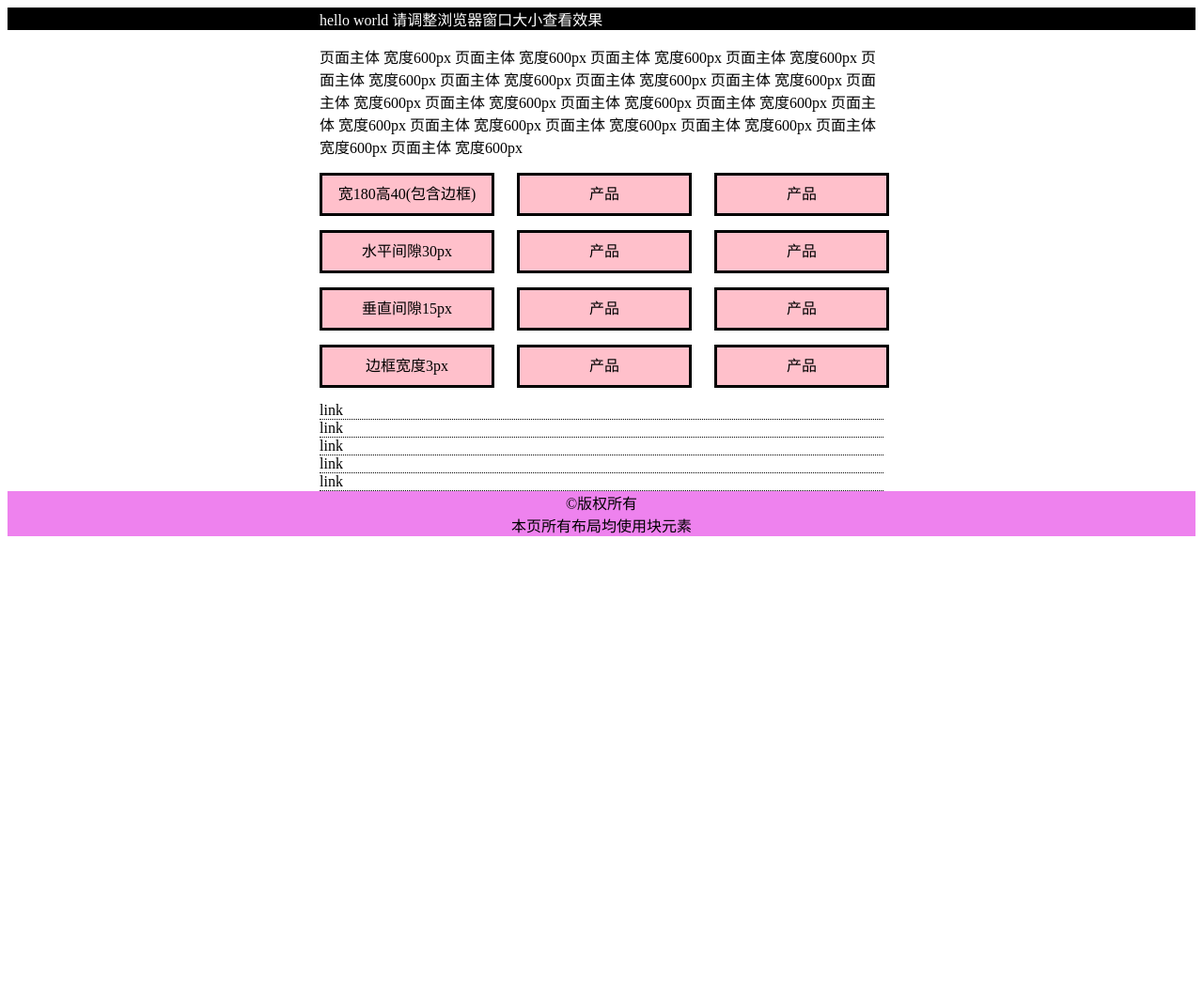
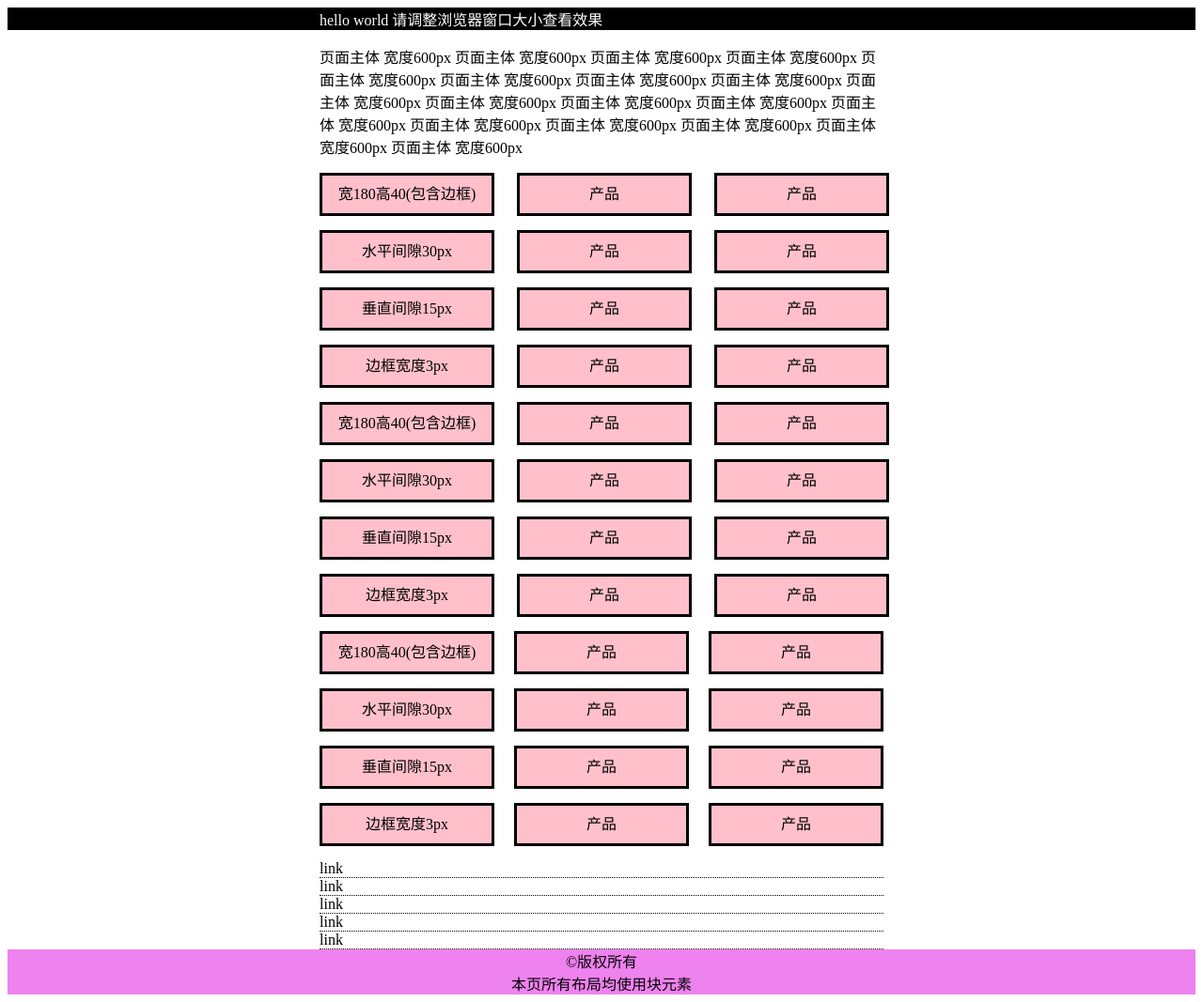
Before and after one commit to liangddkk/miao, a plain HTML site: page css-block-layout.html in a window 1280 px wide. Shown: the whole page at 94% size. Before the commit the page ends 800 px from the top, so only its background shows below. Drawn offline with Linux system fonts and the light colour scheme.

Commit message:
css-block-layout.html task

```diff
--- a/css-block-layout.html
+++ b/css-block-layout.html
@@ -11,7 +11,7 @@
     }
     .title div{
       margin: auto;
-      color: white;
+      color: white;  /*字体颜色 */
       width: 600px;
     }
 
@@ -61,9 +61,72 @@
       margin-top: -61px;
     }
 
+    .span{
+      margin: auto;
+      width: 600px;
+      font-size: 0;
+      vertical-align: middle;
+    }
+
+    span{
+      font-size: 16px;
+      text-align: center;
+      line-height: 40px;
+      display:inline-block;
+      width: 180px;
+      height: 40px;
+      border: 3px solid;
+      background-color: pink;
+    }
+
+    span:nth-child(3n+2){
+      margin-left: 21px;
+      margin-bottom: 15px;
+    }
+
+    span:nth-child(3n+3){
+      margin-left: 21px;
+      margin-bottom: 15px;
+    }
+
+    span:hover{
+      background-color: red;
+    }
 
     .main div:hover{
       background-color: red;
+    }
+
+    ul{
+      margin: auto;
+      width: 600px;
+    }
+    ul li{
+      text-align: center;
+      line-height: 40px;
+      margin-left: -20px;
+      margin-bottom: 15px;
+      background-color: pink;
+      width: 180px;
+      height: 40px;
+      border: 3px solid;
+      list-style: none;
+    }
+
+    ul li:hover{
+      background-color: red;
+    }
+
+    ul li:nth-child(n+5):nth-child(-n+8){
+      margin-left: 190px;
+    }
+
+    ul li:nth-child(n+9){
+      margin-left: 400px;
+    }
+
+    ul li:nth-child(4n+5){
+      margin-top:-244px;
     }
   </style>
 </head>
@@ -93,6 +156,34 @@
     <div>产品</div>
     <div>产品</div>
   </div>
+  <ul>
+    <li>宽180高40(包含边框)</li>
+    <li>水平间隙30px</li>
+    <li>垂直间隙15px</li>
+    <li>边框宽度3px</li>
+    <li>产品</li>
+    <li>产品</li>
+    <li>产品</li>
+    <li>产品</li>
+    <li>产品</li>
+    <li>产品</li>
+    <li>产品</li>
+    <li>产品</li>
+  </ul>
+  <div class="span">
+    <span>宽180高40(包含边框)</span>
+    <span>产品</span>
+    <span>产品</span>
+    <span>水平间隙30px</span>
+    <span>产品</span>
+    <span>产品</span>
+    <span>垂直间隙15px</span>
+    <span>产品</span>
+    <span>产品</span>
+    <span>边框宽度3px</span>
+    <span>产品</span>
+    <span>产品</span>
+  </div>
   <div class="bottom">
       <div>link</div>
       <div>link</div>
```
